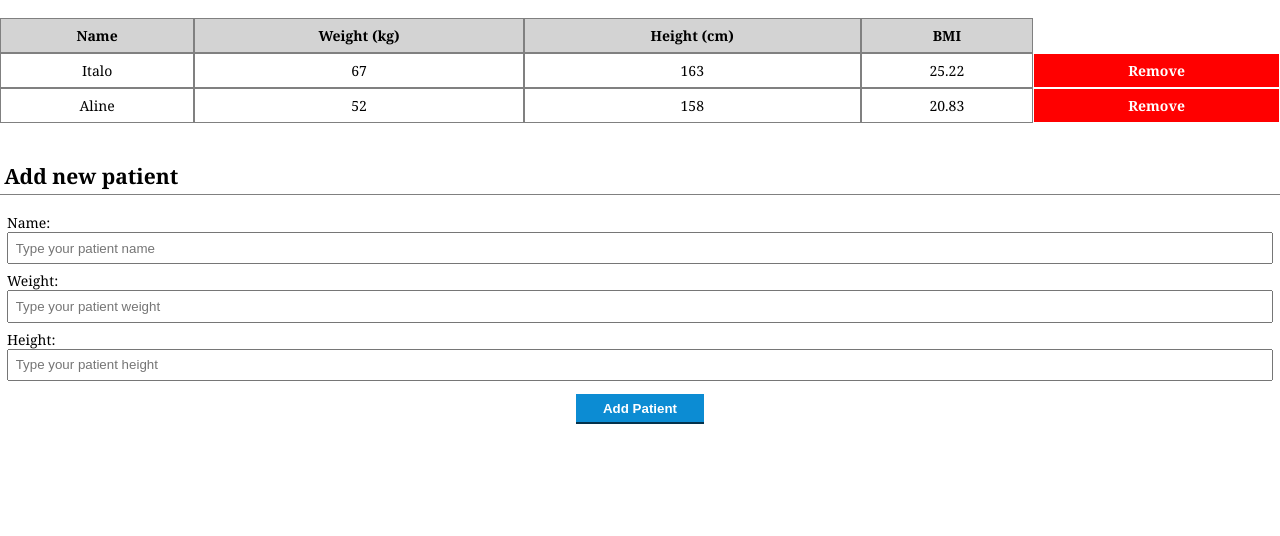
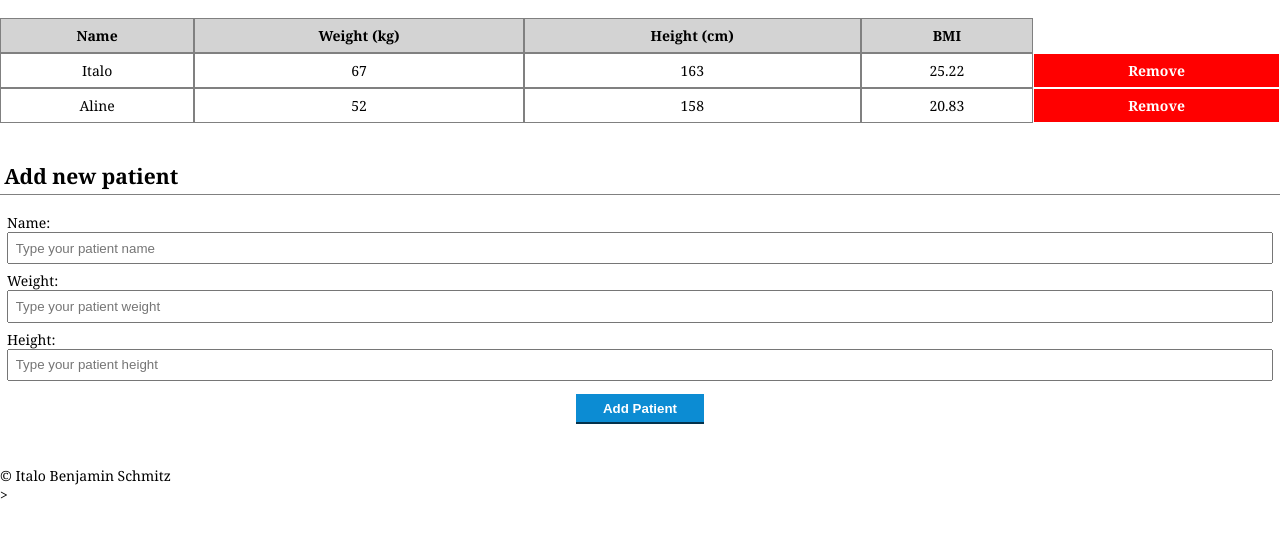
Before and after one commit to ibschmitz/BMI_calculator, a plain HTML site: page index.html in a window 1280 px wide. Shown: the part 158-694 px from the top of the page. Drawn offline with Linux system fonts and the light colour scheme.

Commit message:
footer added

```diff
--- a/index.html
+++ b/index.html
@@ -83,5 +83,9 @@
       </section>
     </main>
     <script src="./js/app.js"></script>
+    <footer>
+      <p>&copy Italo Benjamin Schmitz</p>
+      >
+    </footer>
   </body>
 </html>
```
